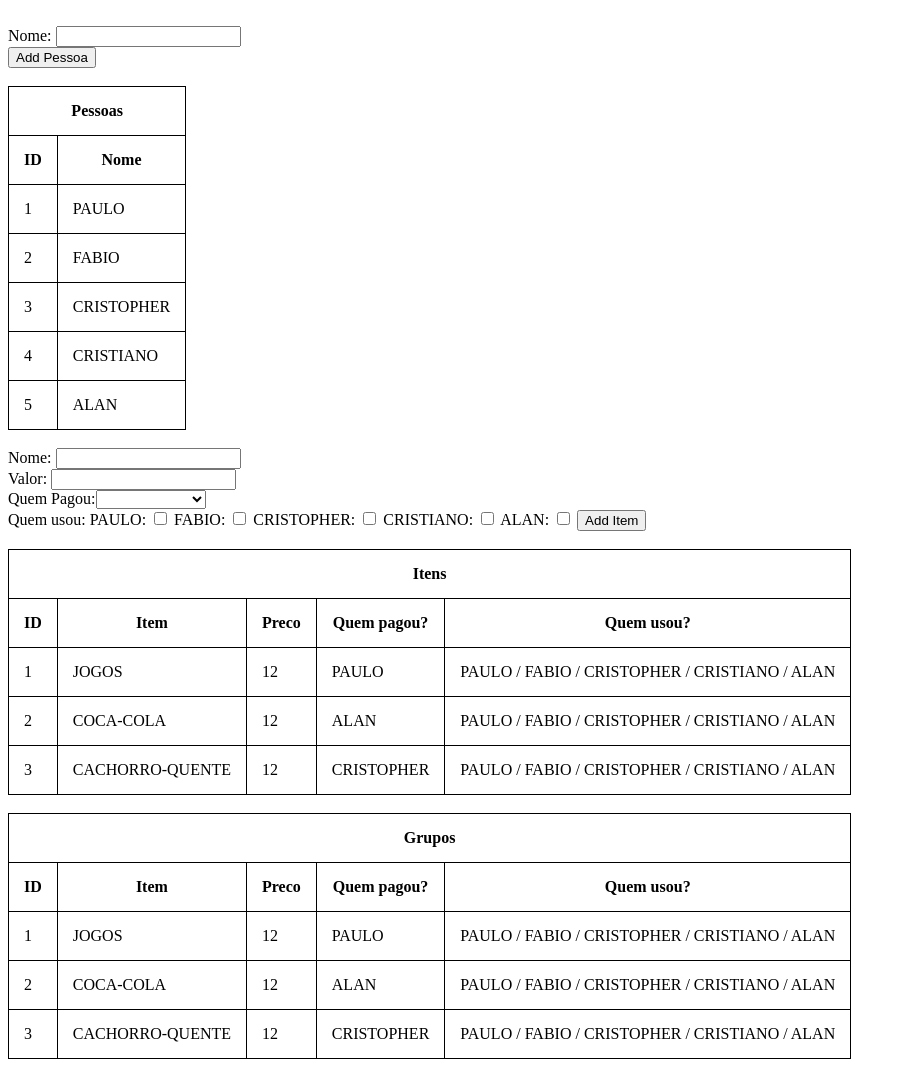
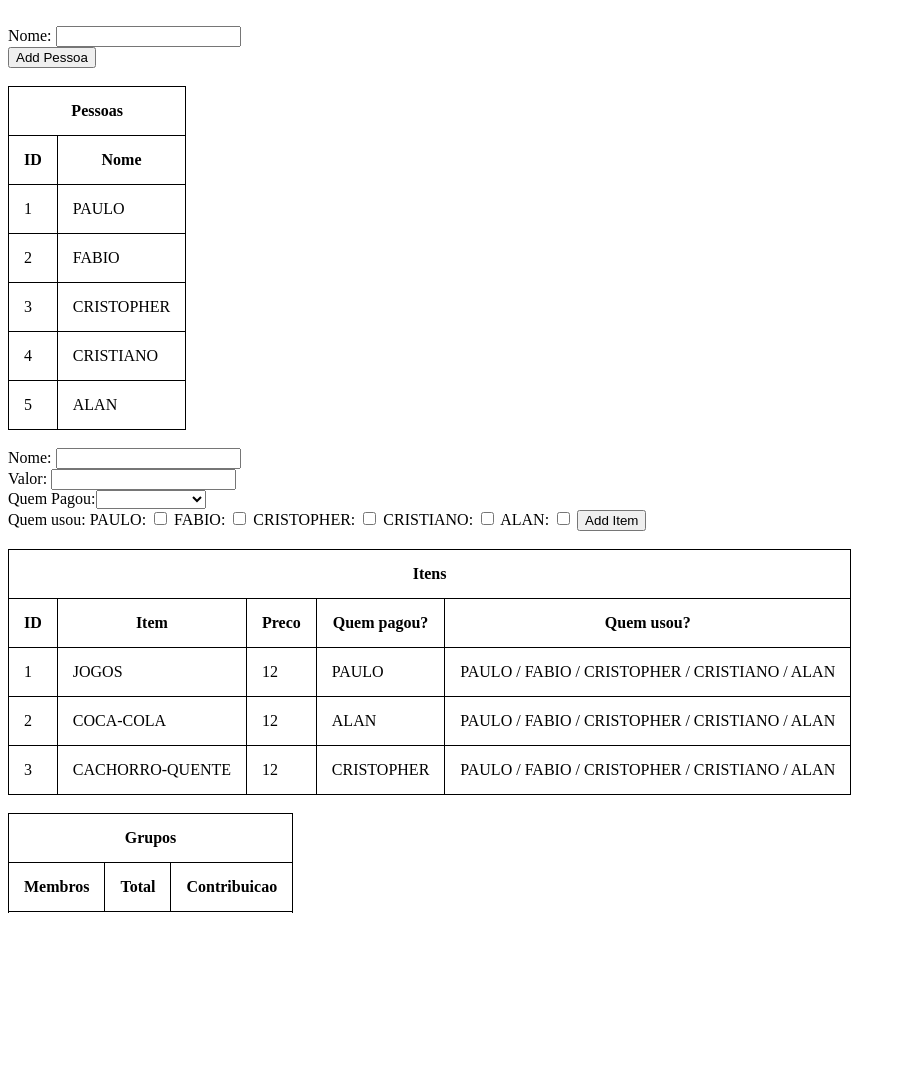
Before and after one commit to pauloalexandreanjos/DividirConta, a plain HTML site: page index.html in a window 1280 px wide. Shown: the whole page, without its empty margins (0-906 px from the left). After the commit the page ends 920 px from the top, so only its background shows below. Drawn offline with nearby package versions, Linux system fonts and the light colour scheme.

```diff
--- a/index.html
+++ b/index.html
@@ -64,10 +64,10 @@
 			<th colspan="5">Grupos</th>
 		</tr>
 		<tr>
-			<th>ID</th><th>Item</th><th>Preco</th><th>Quem pagou?</th><th>Quem usou?</th>
+			<th>Membros</th><th>Total</th><th>Contribuicao</th>
 		</tr>
 		<tr v-for="item in itens">
-			<td>{{item.id}}</td><td>{{item.nome}}</td><td>{{item.valor}}</td><td>{{ getPessoa(item.quempagou).nome }}</td><td>{{formatItens(item.quemusou)}}</td>
+
 		</tr>
 	</table>
 </div>
```
Also changed, not shown: 1 other file.
